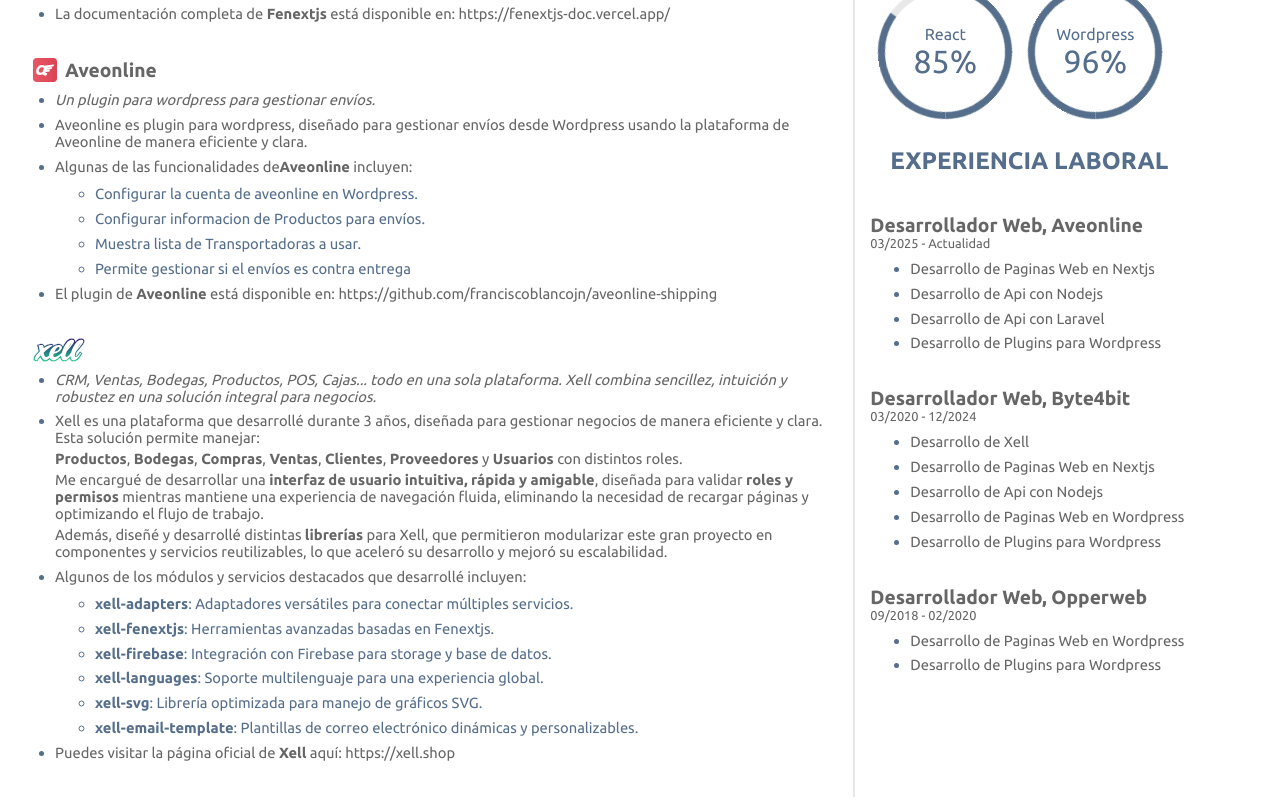
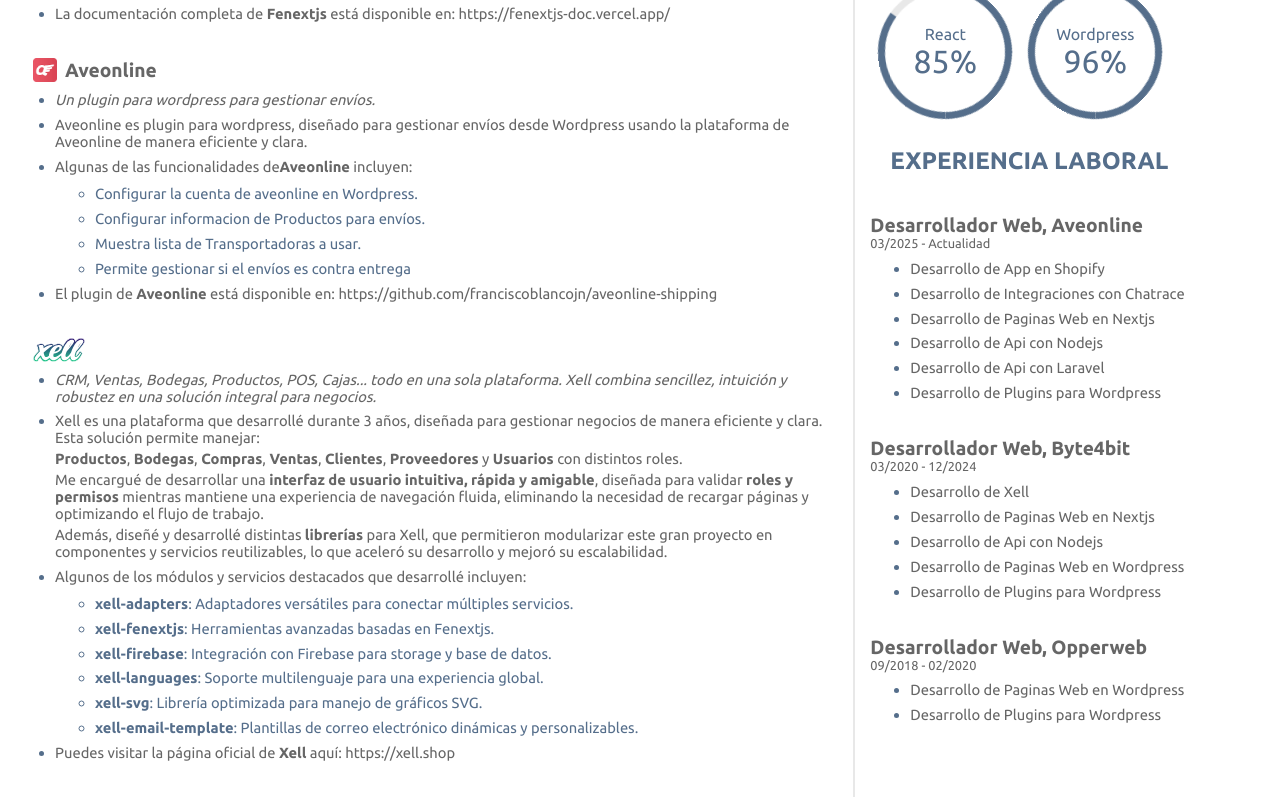
Before and after one commit to franciscoblancojn/franciscoblanco, a Next.js app: page / in a window 1280 px wide. Shown: the part 1018-1818 px from the top of the page. Built offline with nearby package versions, Linux system fonts and the light colour scheme.

Commit message:
add TextList items

```diff
--- a/pages/index.jsx
+++ b/pages/index.jsx
@@ -141,6 +141,8 @@
               title="Desarrollador Web, Aveonline"
               date="03/2025 - Actualidad"
               list={[
+                "Desarrollo de App en Shopify",
+                "Desarrollo de Integraciones con Chatrace",
                 "Desarrollo de Paginas Web en Nextjs",
                 "Desarrollo de Api con Nodejs",
                 "Desarrollo de Api con Laravel",
```
